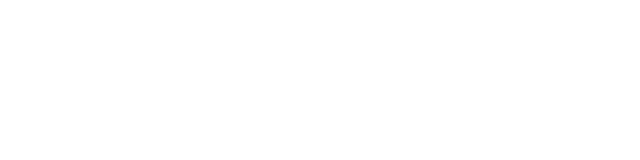
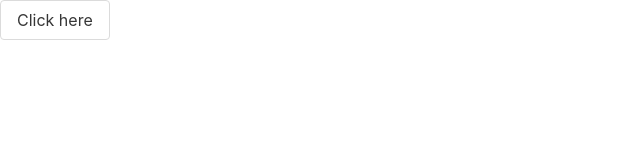
Before and after one commit to huuff/vuelma, a Vue app: page /dropdown in a window 1280 px wide. Before the commit this address had no page. Shown: the top 160 px of the page, without its empty margins (0-640 px from the left). Built offline with nearby package versions, Linux system fonts and the light colour scheme.

Commit message:
staring out with BaseDropdown

```diff
--- a/src/components/BaseCard.vue
+++ b/src/components/BaseCard.vue
@@ -17,8 +17,8 @@
         <img :src="image">
       </figure>
     </div>
-    <div v-if="$slots.content" class="card-content">
-      <slot name="content"></slot>
+    <div v-if="$slots.default" class="card-content">
+      <slot></slot>
     </div>
     <footer v-if="$slots.footer || $slots.footerItems" class="card-footer">
       <slot name="footer"></slot>
--- /dev/null
+++ b/src/components/BaseDropdown.vue
@@ -0,0 +1,33 @@
+<template>
+<div class="dropdown">
+  <div class="dropdown-trigger">
+    <!-- TODO: More resilient aria-controls -->
+    <button class="button" v-if="triggerText" aria-controls="dropdown-menu" aria-haspopup="true">
+      {{ triggerText }}
+    </button>
+    <slot name="trigger"></slot>
+  </div>
+  <div class="dropdown-menu">
+    <classed-slot :childrenClass="'dropdown-item'">
+      <slot></slot>
+    </classed-slot>
+  </div>
+</div>
+</template>
+
+<script setup lang="ts">
+// TODO: Test it!
+// TODO: Actual opening logic!
+import { useSlots } from 'vue';
+import ClassedSlot from './ClassedSlot';
+
+const props = defineProps<{
+  triggerText?: string;
+}>();
+
+const slots = useSlots();
+
+if (props.triggerText && slots.trigger) {
+  throw new Error("The dropdown component cannot be used with a trigger and trigger text at the same time!");
+}
+</script>
--- a/src/pages/ExampleCard.vue
+++ b/src/pages/ExampleCard.vue
@@ -1,7 +1,7 @@
 <template>
   <div class="column is-3 is-3-desktop">
     <base-card :title="'Title'" :icon="'angle-down'">
-      <template #content>
+      <template #default>
         Content text
       </template>
       <template #footerItems>
--- /dev/null
+++ b/src/pages/ExampleDropdown.vue
@@ -0,0 +1,11 @@
+<template>
+<base-dropdown triggerText="Click here">
+  <div>First</div>
+  <div>Second</div>
+  <div>Third</div>
+</base-dropdown>
+</template>
+
+<script setup lang="ts">
+import BaseDropdown from '@/components/BaseDropdown.vue';
+</script>
--- a/src/pages/ExampleHome.vue
+++ b/src/pages/ExampleHome.vue
@@ -2,4 +2,5 @@
 <router-link to="/card">Card</router-link>
 <router-link to="/classed-slot">Classed Slot</router-link>
 <router-link to="/breadcrumb">Breadcrumb</router-link>
+<router-link to="/dropdown">Dropdown</router-link>
 </template>
--- a/src/router.ts
+++ b/src/router.ts
@@ -2,6 +2,7 @@ import { createRouter, createWebHistory } from 'vue-router';
 import ExampleCard from '@/pages/ExampleCard.vue';
 import ExampleClassedSlot from '@/pages/ExampleClassedSlot.vue';
 import ExampleBreadcrumb from '@/pages/ExampleBreadcrumb.vue';
+import ExampleDropdown from '@/pages/ExampleDropdown.vue';
 import ExampleHome from '@/pages/ExampleHome.vue';
 
 const routes = [
@@ -9,6 +10,7 @@ const routes = [
   { path: "/card", component: ExampleCard, name: "Card" },
   { path: "/classed-slot", component: ExampleClassedSlot, name: "Classed Slot" },
   { path: "/breadcrumb", component: ExampleBreadcrumb, name: "Breadcrumb" },
+  { path: "/dropdown", component: ExampleDropdown, name: "Dropdown" },
 ];
 
 export default createRouter({
```
Also changed, not shown: 2 other files (tests, documents, lock files or other folders).
